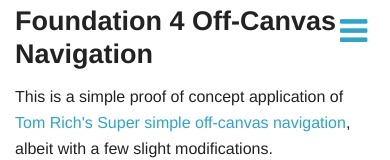
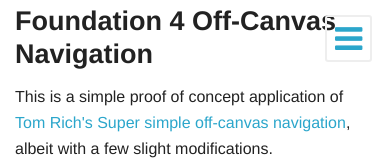
Before and after one commit to paskainos/foundation-4-off-canvas, a plain HTML site: page index.html in a window 390 px wide. Shown: the top 160 px of the page. Drawn offline with Linux system fonts and the light colour scheme.

Commit message:
added fa-border to hamburger icon

```diff
--- a/index.html
+++ b/index.html
@@ -20,7 +20,7 @@
 
 <body>
   <nav id="off-canvas-nav">
-    <a href="#off-canvas-nav" class="menu-link"><i class="fa fa-navicon fa-2x"></i></a>
+    <a href="#off-canvas-nav" class="menu-link"><i class="fa fa-navicon fa-2x fa-border"></i></a>
     <div class="panel">
       <ul>
         <h4><span><a href="#">Title</a></span></h4>
--- a/sass/app.scss
+++ b/sass/app.scss
@@ -86,7 +86,7 @@ $off-canvas-width: 280px;
 .menu-link {
   position: absolute;
   top: 15px;
-  left: -50px;
+  left: -65px;
 }
 #off-canvas-nav > .panel {
   height: 100%;
```
Also changed, not shown: stylesheets/app.css.
